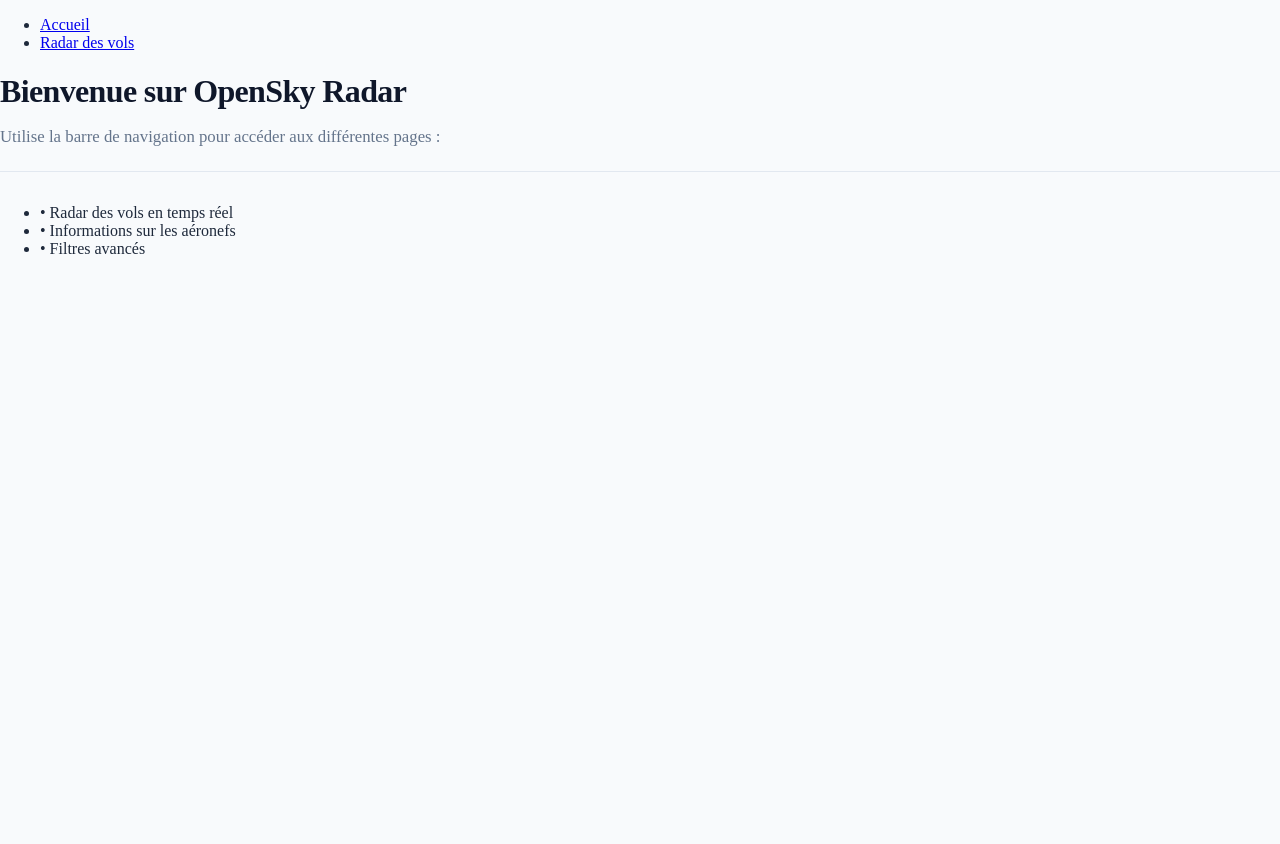
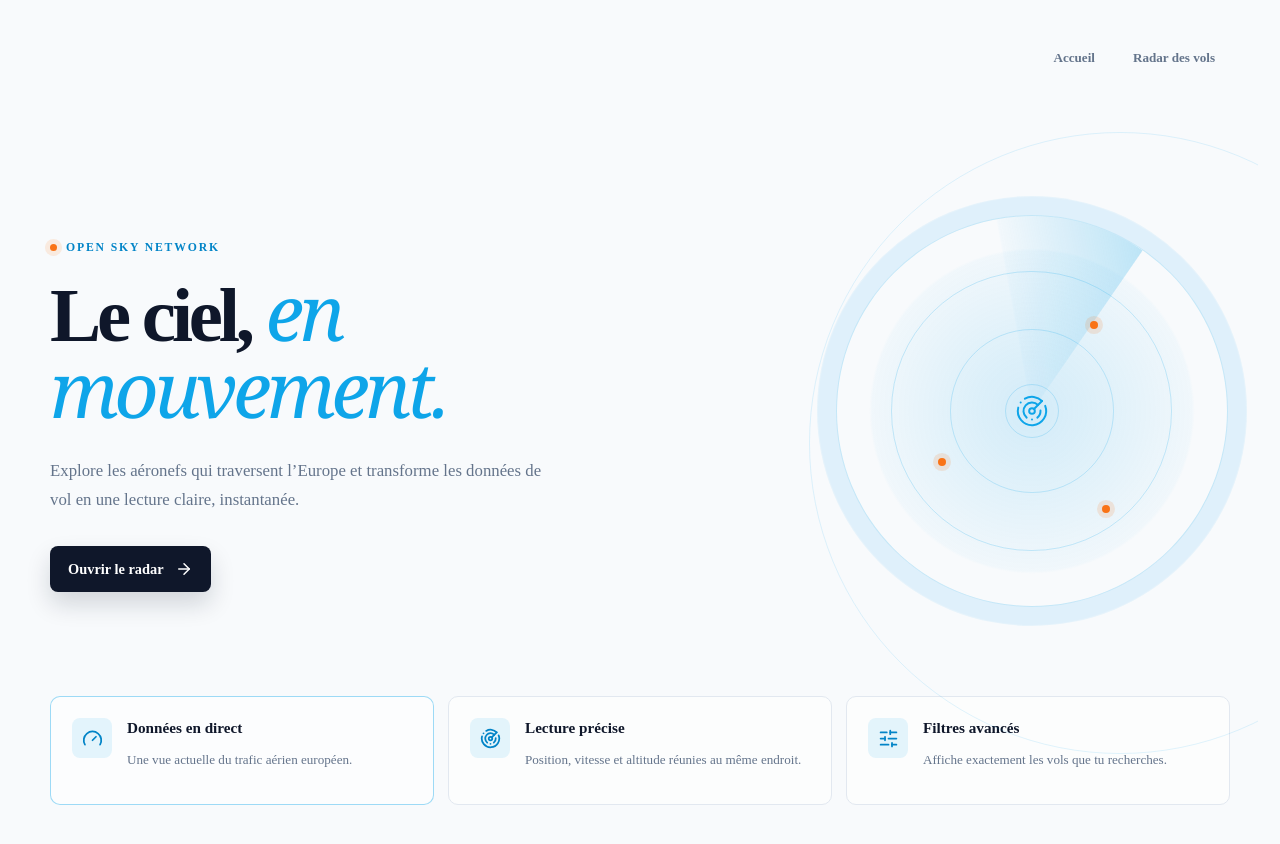
Before and after one commit to Lucasv9230/Projet-final-react, a React (Vite) app: page / in a window 1280 px wide. Shown: the top 844 px of the page. Before the commit the page ends 800 px from the top, so only its background shows below. Built offline with nearby package versions, Linux system fonts and the light colour scheme.

Commit message:
CSS fot home page

```diff
--- a/src/App.css
+++ b/src/App.css
@@ -296,3 +296,148 @@
     margin-top: 8px;
   }
 }
+
+/* Accueil */
+.navbar {
+  position: relative;
+  z-index: 2;
+  max-width: 1180px;
+  margin: 0 auto;
+  padding: 24px 28px;
+}
+
+.navbar ul {
+  display: flex;
+  justify-content: flex-end;
+  gap: 8px;
+  list-style: none;
+}
+
+.navbar a {
+  display: inline-block;
+  padding: 9px 14px;
+  border: 1px solid transparent;
+  border-radius: 8px;
+  color: var(--text-muted);
+  font-size: 0.82rem;
+  font-weight: 700;
+  text-decoration: none;
+  transition: color 0.2s ease, background-color 0.2s ease, border-color 0.2s ease;
+}
+
+.navbar a:hover {
+  border-color: var(--border-color);
+  color: var(--text-heading);
+  background: var(--bg-container);
+}
+
+.home-container {
+  position: relative;
+  max-width: 1180px;
+  min-height: calc(100vh - 88px);
+  margin: 0 auto;
+  padding: 42px 28px 64px;
+  overflow: hidden;
+}
+
+.home-container::before {
+  position: absolute;
+  top: 2%;
+  right: -14%;
+  width: 620px;
+  height: 620px;
+  border: 1px solid rgba(14, 165, 233, 0.12);
+  border-radius: 50%;
+  content: '';
+  pointer-events: none;
+}
+
+.home-hero {
+  position: relative;
+  display: grid;
+  grid-template-columns: minmax(0, 1.3fr) minmax(300px, 0.7fr);
+  align-items: center;
+  gap: 48px;
+  min-height: 430px;
+  padding: 38px 0 70px;
+}
+
+.hero-copy { max-width: 650px; }
+
+.eyebrow {
+  display: flex;
+  align-items: center;
+  gap: 9px;
+  margin-bottom: 22px;
+  color: var(--primary-hover);
+  font-size: 0.73rem;
+  font-weight: 800;
+  letter-spacing: 0.16em;
+}
+
+.pulse-dot { width: 7px; height: 7px; border-radius: 50%; background: #f97316; box-shadow: 0 0 0 5px rgba(249, 115, 22, 0.12); }
+
+.hero-copy h1 {
+  max-width: 650px;
+  margin: 0;
+  color: var(--text-heading);
+  font-size: clamp(3.4rem, 6vw, 5.35rem);
+  line-height: 0.95;
+  letter-spacing: -0.055em;
+}
+
+.hero-copy h1 em { color: var(--primary); font-family: Georgia, serif; font-weight: 400; }
+
+.hero-description {
+  max-width: 500px;
+  margin: 27px 0 32px;
+  color: var(--text-muted);
+  font-size: 1.05rem;
+  line-height: 1.7;
+}
+
+.hero-button {
+  display: inline-flex;
+  align-items: center;
+  gap: 11px;
+  padding: 14px 18px;
+  border-radius: 8px;
+  color: #fff;
+  background: var(--text-heading);
+  box-shadow: 0 12px 24px rgba(15, 23, 42, 0.16);
+  font-size: 0.9rem;
+  font-weight: 750;
+  text-decoration: none;
+  transition: transform 0.2s ease, background-color 0.2s ease;
+}
+
+.hero-button:hover { background: var(--primary-hover); transform: translateY(-2px); }
+
+.radar-visual {
+  position: relative;
+  width: min(100%, 390px);
+  aspect-ratio: 1;
+  margin: 0 auto;
+  overflow: hidden;
+  border: 1px solid rgba(14, 165, 233, 0.22);
+  border-radius: 50%;
+  background: radial-gradient(circle, rgba(14, 165, 233, 0.16), rgba(14, 165, 233, 0.03) 58%, transparent 59%);
+  box-shadow: 0 0 0 18px rgba(14, 165, 233, 0.03), 0 0 0 19px rgba(14, 165, 233, 0.08);
+}
+
+.radar-ring { position: absolute; inset: 14%; border: 1px solid rgba(14, 165, 233, 0.2); border-radius: 50%; }
+.radar-ring-medium { inset: 29%; }
+.radar-ring-small { inset: 43%; }
+.radar-sweep { position: absolute; inset: 0 50% 50% 0; transform-origin: 100% 100%; background: linear-gradient(45deg, transparent 45%, rgba(14, 165, 233, 0.25)); clip-path: polygon(100% 100%, 0 0, 100% 0); animation: sweep 5s linear infinite; }
+.radar-icon { position: absolute; top: calc(50% - 17px); left: calc(50% - 17px); color: var(--primary); }
+.radar-blip { position: absolute; width: 8px; height: 8px; border-radius: 50%; background: #f97316; box-shadow: 0 0 0 5px rgba(249, 115, 22, 0.14); }
+.blip-one { top: 27%; left: 65%; }.blip-two { top: 62%; left: 26%; }.blip-three { top: 74%; left: 68%; }
+@keyframes sweep { to { transform: rotate(360deg); } }
+
+.home-features { display: grid; grid-template-columns: repeat(3, 1fr); gap: 14px; }
+.feature-card { display: flex; align-items: flex-start; gap: 15px; padding: 21px; border: 1px solid var(--border-color); border-radius: 10px; background: rgba(255, 255, 255, 0.62); }
+[data-theme="dark"] .feature-card { background: rgba(30, 41, 59, 0.62); }
+.feature-card-accent { border-color: rgba(14, 165, 233, 0.4); }
+.feature-icon { flex: 0 0 auto; display: grid; place-items: center; width: 40px; height: 40px; border-radius: 8px; color: var(--primary-hover); background: rgba(14, 165, 233, 0.1); }
+.feature-card h2 { margin: 1px 0 7px; color: var(--text-heading); font-size: 0.95rem; }
+.feature-card p { color: var(--text-muted); font-size: 0.82rem; line-height: 1.5; }
--- a/src/App.tsx
+++ b/src/App.tsx
@@ -1,17 +1,47 @@
+import { ArrowRight, Gauge, Radar, SlidersHorizontal } from 'lucide-react';
+import { Link } from 'react-router-dom';
+
 export default function App() {
   return (
     <div className="home-container">
-      <h1>Bienvenue sur OpenSky Radar</h1>
+      <section className="home-hero">
+        <div className="hero-copy">
+          <p className="eyebrow"><span className="pulse-dot" /> OPEN SKY NETWORK</p>
+          <h1>Le ciel, <em>en mouvement.</em></h1>
+          <p className="hero-description">
+            Explore les aéronefs qui traversent l’Europe et transforme les données de vol en une lecture claire, instantanée.
+          </p>
+          <Link className="hero-button" to="/flyradar">
+            Ouvrir le radar <ArrowRight size={18} aria-hidden="true" />
+          </Link>
+        </div>
 
-      <p className="subtitle">
-        Utilise la barre de navigation pour accéder aux différentes pages :
-      </p>
+        <div className="radar-visual" aria-hidden="true">
+          <div className="radar-sweep" />
+          <div className="radar-ring radar-ring-large" />
+          <div className="radar-ring radar-ring-medium" />
+          <div className="radar-ring radar-ring-small" />
+          <span className="radar-blip blip-one" />
+          <span className="radar-blip blip-two" />
+          <span className="radar-blip blip-three" />
+          <Radar className="radar-icon" size={34} strokeWidth={1.4} />
+        </div>
+      </section>
 
-      <ul className="home-links">
-        <li>• Radar des vols en temps réel</li>
-        <li>• Informations sur les aéronefs</li>
-        <li>• Filtres avancés</li>
-      </ul>
+      <section className="home-features" aria-label="Fonctionnalités principales">
+        <article className="feature-card feature-card-accent">
+          <div className="feature-icon"><Gauge size={21} /></div>
+          <div><h2>Données en direct</h2><p>Une vue actuelle du trafic aérien européen.</p></div>
+        </article>
+        <article className="feature-card">
+          <div className="feature-icon"><Radar size={21} /></div>
+          <div><h2>Lecture précise</h2><p>Position, vitesse et altitude réunies au même endroit.</p></div>
+        </article>
+        <article className="feature-card">
+          <div className="feature-icon"><SlidersHorizontal size={21} /></div>
+          <div><h2>Filtres avancés</h2><p>Affiche exactement les vols que tu recherches.</p></div>
+        </article>
+      </section>
     </div>
   );
 }
--- a/src/index.css
+++ b/src/index.css
@@ -5,8 +5,18 @@
 }
 
 body {
-  font-family: system-ui, -apple-system, BlinkMacSystemFont, 'Segoe UI', Roboto, Oxygen, Ubuntu, Cantarell, sans-serif;
+  font-family: 'Avenir Next', Avenir, 'Segoe UI', sans-serif;
   background-color: #f8fafc;
   color: #1e293b;
   min-height: 100vh;
 }
+
+@media (max-width: 760px) {
+  .navbar { padding: 18px 20px; }
+  .navbar ul { justify-content: flex-start; }
+  .home-container { min-height: auto; padding: 22px 20px 48px; }
+  .home-hero { grid-template-columns: 1fr; gap: 28px; min-height: 0; padding: 28px 0 48px; }
+  .hero-copy h1 { font-size: clamp(3.1rem, 16vw, 5rem); }
+  .radar-visual { width: min(78vw, 300px); }
+  .home-features { grid-template-columns: 1fr; }
+}
```
